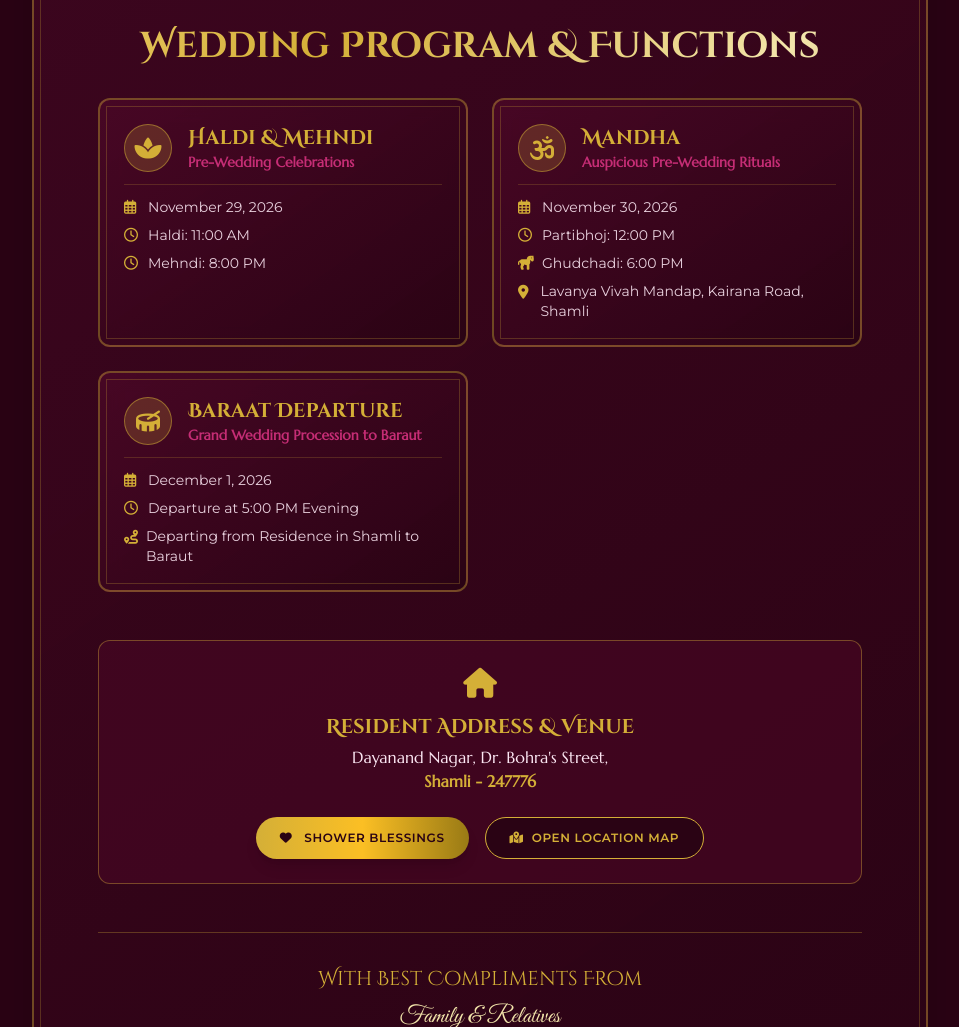
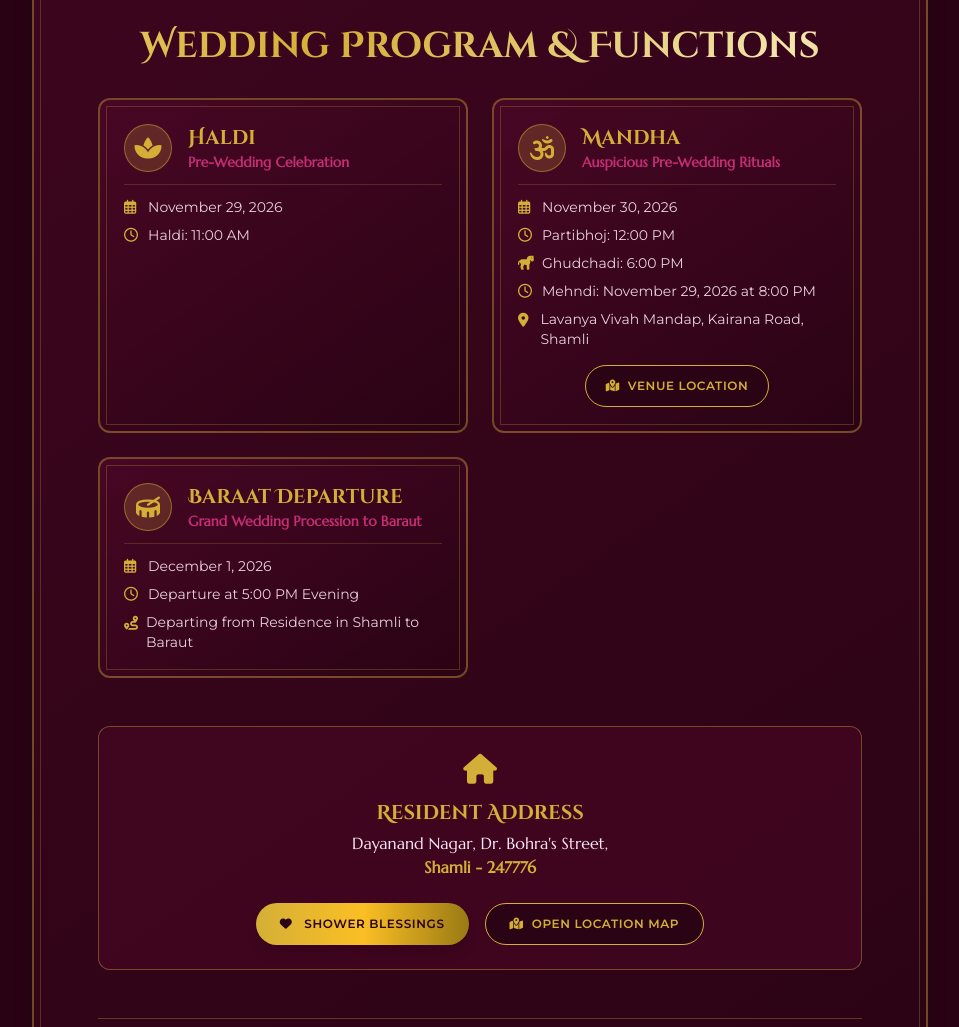
Before and after one commit to kamalup-dev/kashi, a plain HTML site: page index.html in a window 1280 px wide. Shown: the part 1200-2227 px from the top of the page, without its empty margins (160-1119 px from the left). Drawn offline with nearby package versions, Linux system fonts and the light colour scheme; no server answers.

Commit message:
added fixes

```diff
--- a/index.html
+++ b/index.html
@@ -422,21 +422,20 @@
 
           <div class="grid md:grid-cols-2 gap-6 text-left">
 
-            <!-- Event 1: Haldi and Mehndi -->
+            <!-- Event 1: Haldi -->
             <div class="royal-card p-6 rounded-xl hover:border-royal-gold transition-all duration-300 transform hover:-translate-y-1">
               <div class="flex items-center space-x-4 mb-3">
                 <div class="w-12 h-12 rounded-full bg-royal-gold/20 flex items-center justify-center text-royal-gold text-2xl border border-royal-gold/50 shrink-0">
                   <i class="fas fa-spa" aria-hidden="true"></i>
                 </div>
                 <div>
-                  <h3 class="font-cinzel text-xl text-royal-gold font-bold">Haldi &amp; Mehndi</h3>
-                  <p class="font-marcellus text-royal-rose text-sm font-semibold">Pre-Wedding Celebrations</p>
+                  <h3 class="font-cinzel text-xl text-royal-gold font-bold">Haldi</h3>
+                  <p class="font-marcellus text-royal-rose text-sm font-semibold">Pre-Wedding Celebration</p>
                 </div>
               </div>
               <div class="border-t border-royal-gold/20 pt-3 mt-2 space-y-2 text-sm text-pink-100/90">
                 <p class="flex items-center"><i class="far fa-calendar-alt w-6 text-royal-gold" aria-hidden="true"></i> November 29, 2026</p>
                 <p class="flex items-center"><i class="far fa-clock w-6 text-royal-gold" aria-hidden="true"></i> Haldi: 11:00 AM</p>
-                <p class="flex items-center"><i class="far fa-clock w-6 text-royal-gold" aria-hidden="true"></i> Mehndi: 8:00 PM</p>
               </div>
             </div>
 
@@ -453,10 +452,15 @@
               </div>
               <div class="border-t border-royal-gold/20 pt-3 mt-2 space-y-2 text-sm text-pink-100/90">
                 <p class="flex items-center"><i class="far fa-calendar-alt w-6 text-royal-gold"></i> November 30, 2026</p>
-                     <p class="flex items-center"><i class="far fa-clock w-6 text-royal-gold"></i> Partibhoj: 12:00 PM</p>
+                <p class="flex items-center"><i class="far fa-clock w-6 text-royal-gold"></i> Partibhoj: 12:00 PM</p>
                 <p class="flex items-center"><i class="fas fa-horse w-6 text-royal-gold"></i> Ghudchadi: 6:00 PM</p>
+                <p class="flex items-center"><i class="far fa-clock w-6 text-royal-gold"></i> Mehndi: November 29, 2026 at 8:00 PM</p>
                 <p class="flex items-start"><i class="fas fa-map-marker-alt w-6 text-royal-gold mt-1"></i> <span>Lavanya Vivah Mandap, Kairana Road, Shamli</span></p>
               </div>
+              <a href="https://maps.app.goo.gl/eFWjTk9BethZzyKz7" target="_blank" rel="noopener"
+                 class="mt-4 mx-auto w-fit px-5 py-3 rounded-full bg-royal-dark border border-royal-gold text-royal-gold font-bold tracking-wider uppercase text-xs hover:bg-royal-gold hover:text-royal-dark transition-all duration-300 flex items-center">
+                <i class="fas fa-map-marked-alt mr-2" aria-hidden="true"></i> Venue Location
+              </a>
             </div>
 
             <!-- Event 2: Barat -->
@@ -501,7 +505,7 @@
         <!-- RESIDENCE & VENUE LOCATION -->
         <div class="my-10 p-6 rounded-xl bg-royal-burgundy/60 border border-royal-gold/40 text-center">
           <i class="fas fa-home text-3xl text-royal-gold mb-3"></i>
-          <h3 class="font-cinzel text-xl text-royal-gold font-bold mb-1">Resident Address & Venue</h3>
+          <h3 class="font-cinzel text-xl text-royal-gold font-bold mb-1">Resident Address</h3>
           <p class="font-marcellus text-pink-100 text-base max-w-lg mx-auto mb-6">
             Dayanand Nagar, Dr. Bohra's Street,<br>
             <span class="font-bold text-royal-gold">Shamli - 247776</span>
```
